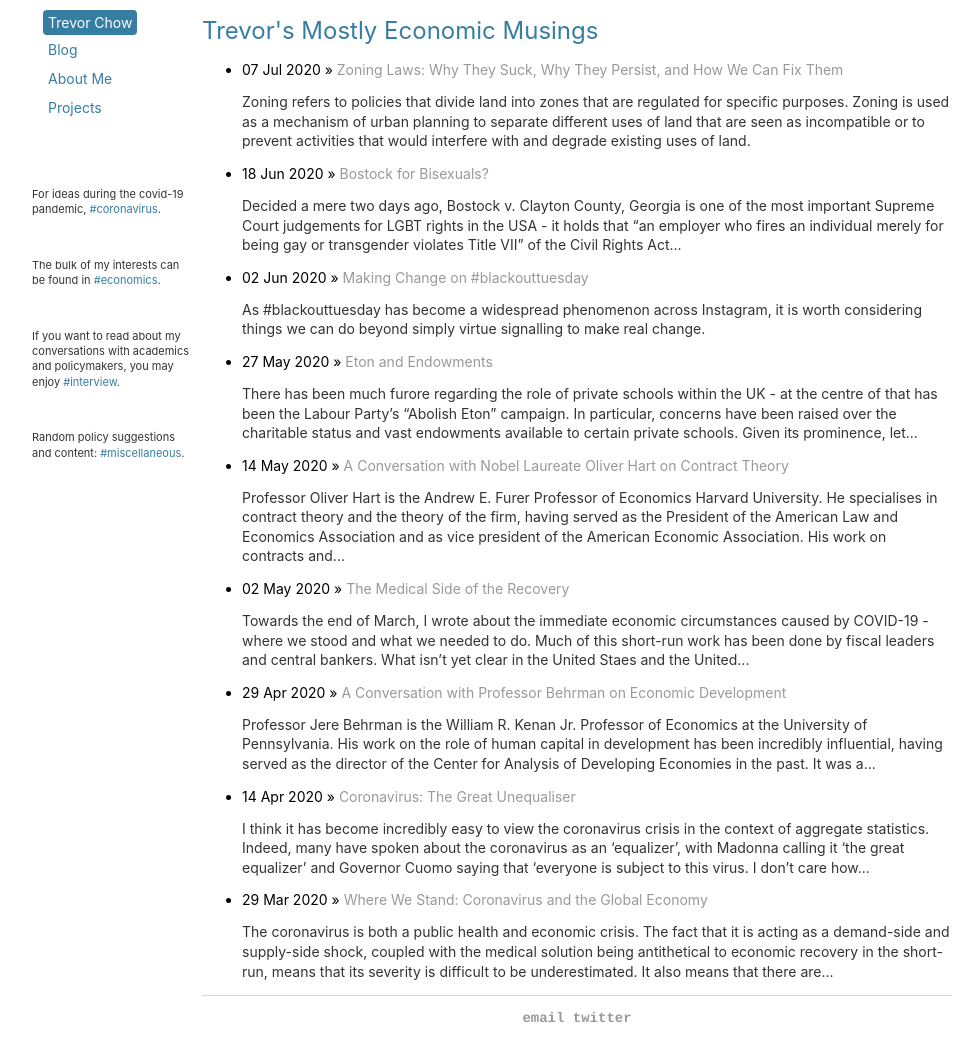
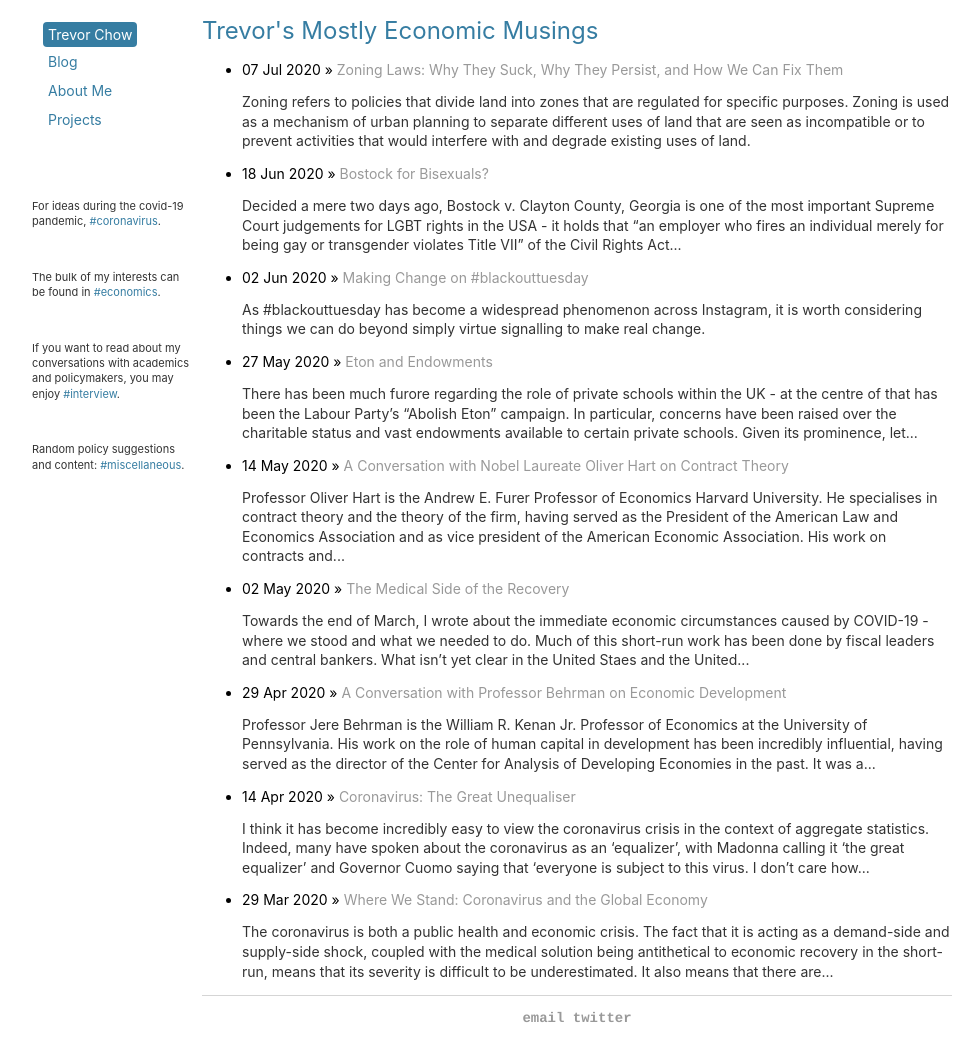
Before and after one commit to tmychow/tmychow.github.io, a Jekyll site: the page built from index.html, in a window 1280 px wide and 1040 px high. Shown: the whole window, without its empty margins (28-1008 px from the left). Built offline with Jekyll 4.4.1, drawn with Linux system fonts in a browser that asks for light colours.

Commit message:
Update main.css

```diff
--- a/css/main.css
+++ b/css/main.css
@@ -68,7 +68,7 @@ footer {
   left: 0;
   background-color: hsl(35%, 36%, 95%);
   overflow-x: hidden; /* Disable horizontal scroll */
-  padding-top: 10px;
+  padding-top: 22px;
   margin-left: 60px;
 }
 .sidenav > a {
```
